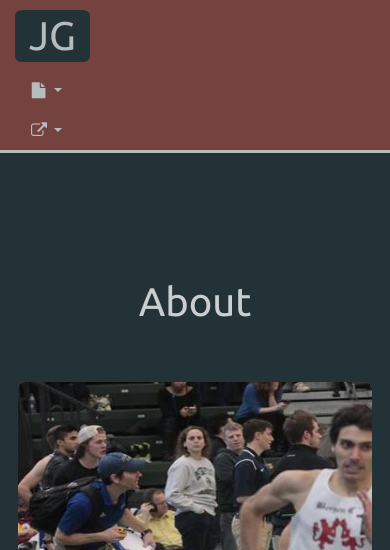
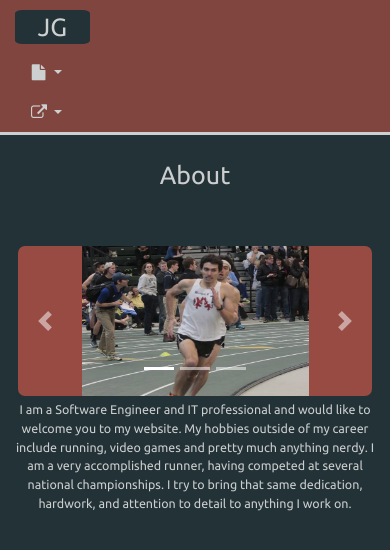
Before and after one commit to JoshGuarino/my_website, a Flask app: page /about in a window 390 px wide. Shown: the top 550 px of the page. Run offline with Flask 2, Linux system fonts and the light colour scheme; parts of the project's set-up code (start-up, migrations or seed data) failed here and were passed over; some libraries are stand-ins or nearby versions.

Commit message:
mobile friendly about and home page

```diff
--- a/static/css/mobile.css
+++ b/static/css/mobile.css
@@ -1,6 +1,6 @@
 @media (max-width: 1200px){
     #nav{ display: none; }
-    #mobile_nav{ display: block; }
+    #mobile_nav{ display: block; z-index: 1000; opacity: .9;}
     .fa{
         padding: 0px;
         font-size: 25px;
@@ -11,14 +11,29 @@
       }
     .fa:hover{ color: #233237; border: none; }
     #navbarDropdown:hover{ color: #233237; }
-    nav{ padding: 0px; padding-top: 10px; margin-bottom: 125px;}
-    .dropdown-menu{ background-color: #984b43; border: solid 2px #984b43;}
+    nav{ padding: 0px; padding-top: 10px; margin-bottom: 10px; z-index: 1000; opacity: .9; }
+    .dropdown-menu{ background-color: #984b43; border: solid 2px #984b43; }
     .dropdown-menu:hover{ border: solid 2px whitesmoke; }
     .dropdown-item{ color: whitesmoke; }
     .dropdown-item:hover{ background-color: #233237; color: whitesmoke; }
+    h2{ font-size: 25px; }
+    #name_title{ font-size: 30px; }
+    #rowspace{ padding-bottom: 50px; }
+    #time{ font-size: 30px; }
+    #josh{ height: 200px; width: 300px; }
+    #para{ font-size: 12.5px; }
+    #music{ height: 200px; width: 200px; }
 }
 
 @media (min-width: 1200px){
     #nav{ display: block; }
     #mobile_nav{ display: none; }
 }
+
+@media (max-width: 600px){
+    /* h2{ font-size: 15px; } */
+    /* #name_title{ font-size: 25px; } */
+    nav{ margin-bottom: 25px; }
+    #rowspace{ padding-bottom: 50px; }
+    #josh{ height: 150px; width: 227px; }
+}
--- a/templates/base.html
+++ b/templates/base.html
@@ -60,7 +60,7 @@
     </nav>
 </div>
 
-<div class="container-fluid" id="mobile_nav">
+<div class="container-fluid" id="mobile_nav" data-aos="fade-down" data-aos-duration="700">
     <nav class="row">
         <div class="col-sm-4">
             <h2 class="text-center" id='logo'><a href="/">JG</a></h2>
```
